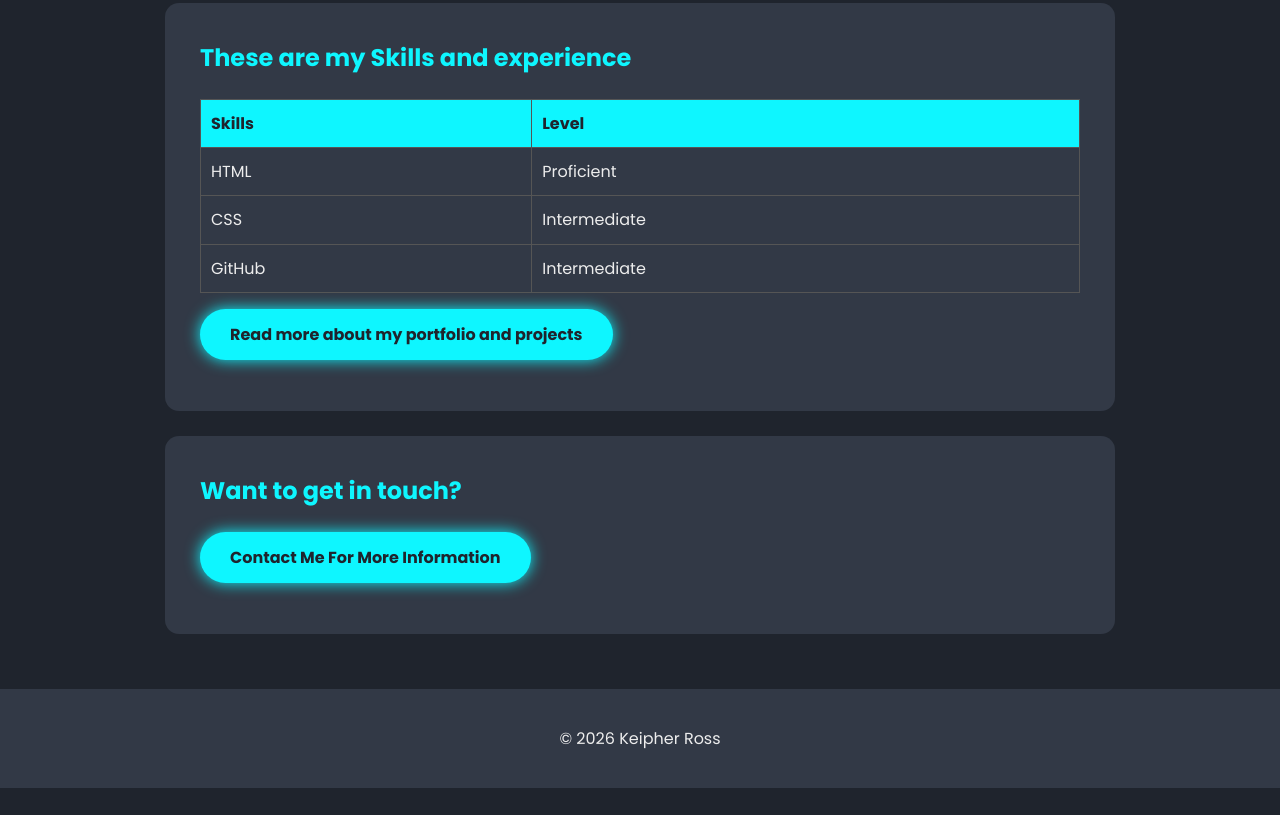
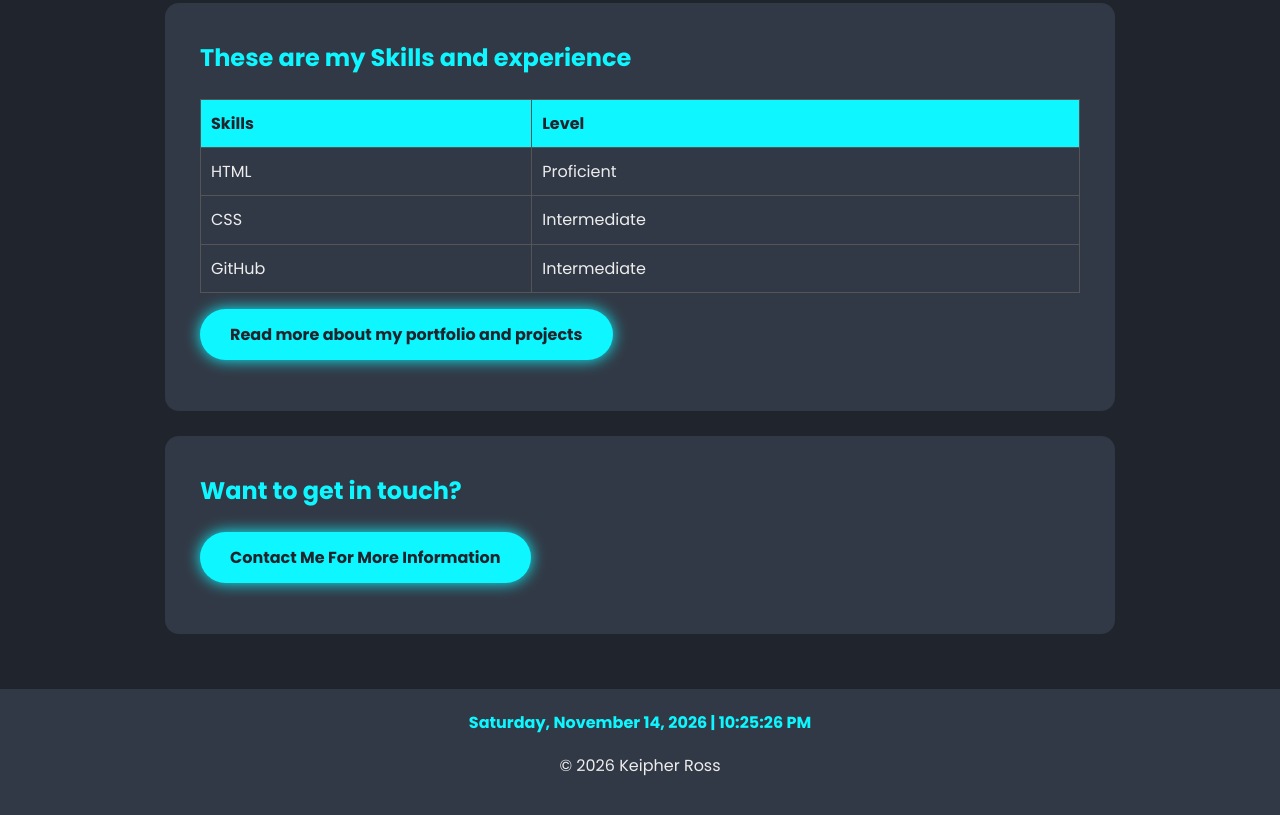
Before and after one commit to keipherross-glitch/KR-S-Personal-Website, a plain HTML site: page index.html in a window 1280 px wide. Shown: the part 1000-1815 px from the top of the page. Before the commit the page ends 1788 px from the top, so only its background shows below. Drawn offline with Linux system fonts and the light colour scheme.

Commit message:
feat: add live digital clock to footer

```diff
--- a/css/style.css
+++ b/css/style.css
@@ -58,6 +58,8 @@ section {
 /* Footer bar at the bottom of every page */
 
 footer { text-align: center; padding: 20px; background-color: var(--panel); }
+/* Live clock in the footer */
+#live-clock { color: var(--cyan); font-weight: bold; font-variant-numeric: tabular-nums; margin: 0 0 6px; }
 
 /* ===== TYPOGRAPHY AND LINKS ===== */
 h1, h2 { color: var(--cyan); margin-top: 0; }
--- a/index.html
+++ b/index.html
@@ -96,8 +96,9 @@
     </section>
   </main>
 
-  <!-- Site footer: copyright -->
+  <!-- Site footer: live clock and copyright -->
   <footer>
+    <p id="live-clock" role="timer"></p>
     <p>&copy; 2026 Keipher Ross</p>
   </footer>
 
--- a/js/script.js
+++ b/js/script.js
@@ -28,3 +28,28 @@ function setWelcomeMessage() {
 }
 // Run the function when the page loads
 setWelcomeMessage();
+
+// ===== FEATURE 2: Live digital clock and date =====
+function startClock() {
+    // Find the clock line in the footer
+    const clockElement = document.getElementById("live-clock");
+    if (!clockElement) return; // stop quietly if the page has no clock
+
+// Read the current date and time, then show them on the page
+    function updateClock() {
+        const now = new Date();
+        const dateText = now.toLocaleDateString(undefined, {
+            weekday: "long",
+            year: "numeric",
+            month: "long",
+            day: "numeric"
+        });
+        const timeText = now.toLocaleTimeString();
+        clockElement.textContent = dateText + " | " + timeText;
+    }
+
+     updateClock();                   // show the time straight away
+    setInterval(updateClock, 1000);  // then refresh it every 1000 ms (1 second)
+}
+// Start the clock when the page loads
+startClock();
```
Also changed, not shown: about.html (+2 -1 lines), contact.html (+2 -1 lines), portfolio.html (+2 -1 lines).
